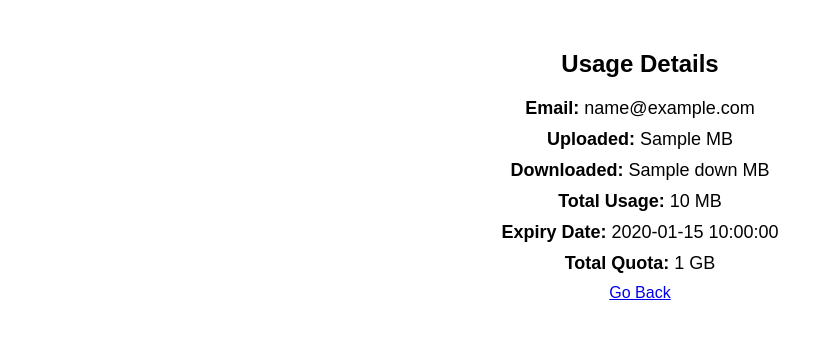
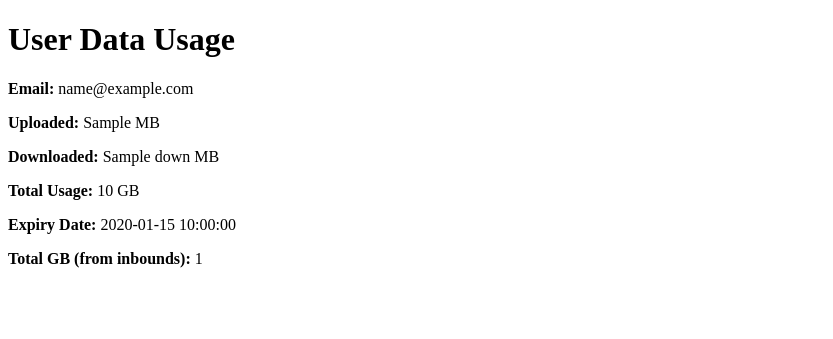
Before and after one commit to pathumaaa/SACHI-X, a Flask app: template templates/result.html in a window 1280 px wide. Shown: the top 339 px of the page, without its empty margins (0-833 px from the left). Run offline with Flask 2, Linux system fonts and the light colour scheme; the template is opened without the code that fills it: most values are stand-ins (such as "Sample title", 1, 10 or a date in 2020).

Commit message:
Update result.html

```diff
--- a/templates/result.html
+++ b/templates/result.html
@@ -3,20 +3,15 @@
 <head>
     <meta charset="UTF-8">
     <meta name="viewport" content="width=device-width, initial-scale=1.0">
-    <title>Usage Details</title>
-    <style>
-        body { font-family: Arial, sans-serif; text-align: center; margin-top: 50px; }
-        .info { font-size: 18px; margin: 10px; }
-    </style>
+    <title>User Usage Details</title>
 </head>
 <body>
-    <h2>Usage Details</h2>
-    <p class="info"><strong>Email:</strong> {{ email }}</p>
-    <p class="info"><strong>Uploaded:</strong> {{ up }} MB</p>
-    <p class="info"><strong>Downloaded:</strong> {{ down }} MB</p>
-    <p class="info"><strong>Total Usage:</strong> {{ total }} MB</p>
-    <p class="info"><strong>Expiry Date:</strong> {{ expiry_date }}</p>
-    <p class="info"><strong>Total Quota:</strong> {{ totalGB }} GB</p>
-    <a href="/">Go Back</a>
+    <h1>User Data Usage</h1>
+    <p><strong>Email:</strong> {{ email }}</p>
+    <p><strong>Uploaded:</strong> {{ up }} MB</p>
+    <p><strong>Downloaded:</strong> {{ down }} MB</p>
+    <p><strong>Total Usage:</strong> {{ total }} GB</p>
+    <p><strong>Expiry Date:</strong> {{ expiry_date }}</p>
+    <p><strong>Total GB (from inbounds):</strong> {{ totalGB }}</p>
 </body>
 </html>
```
